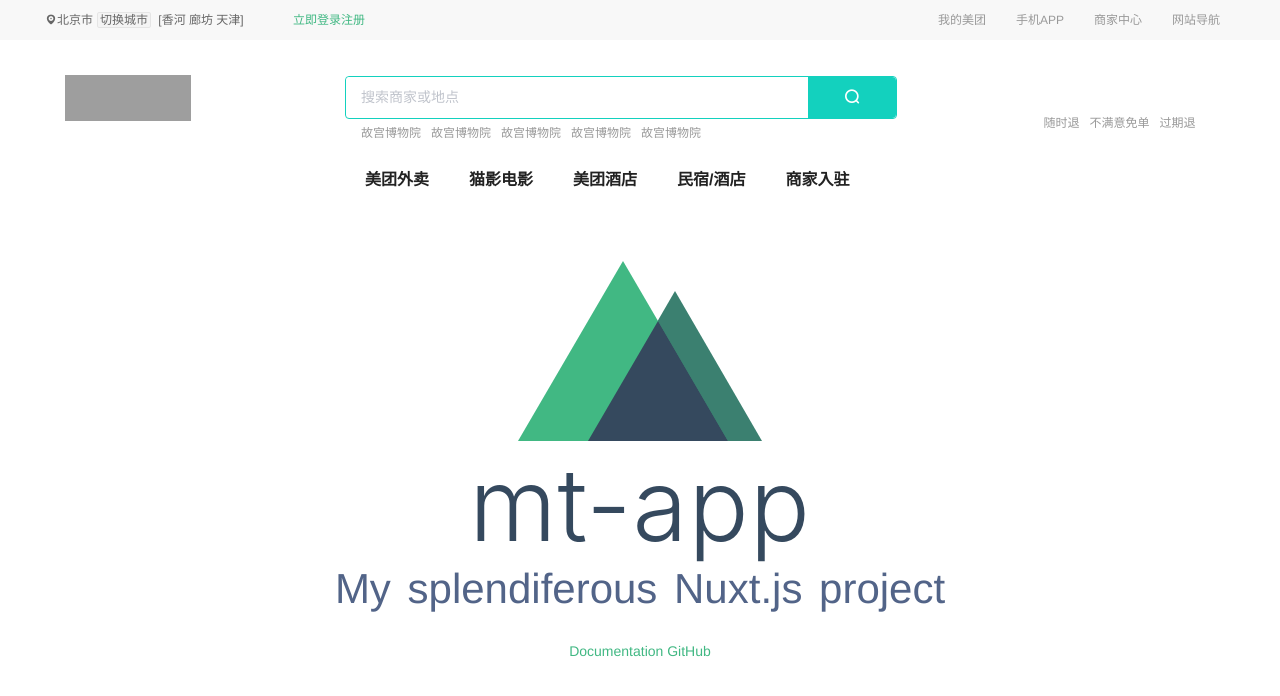
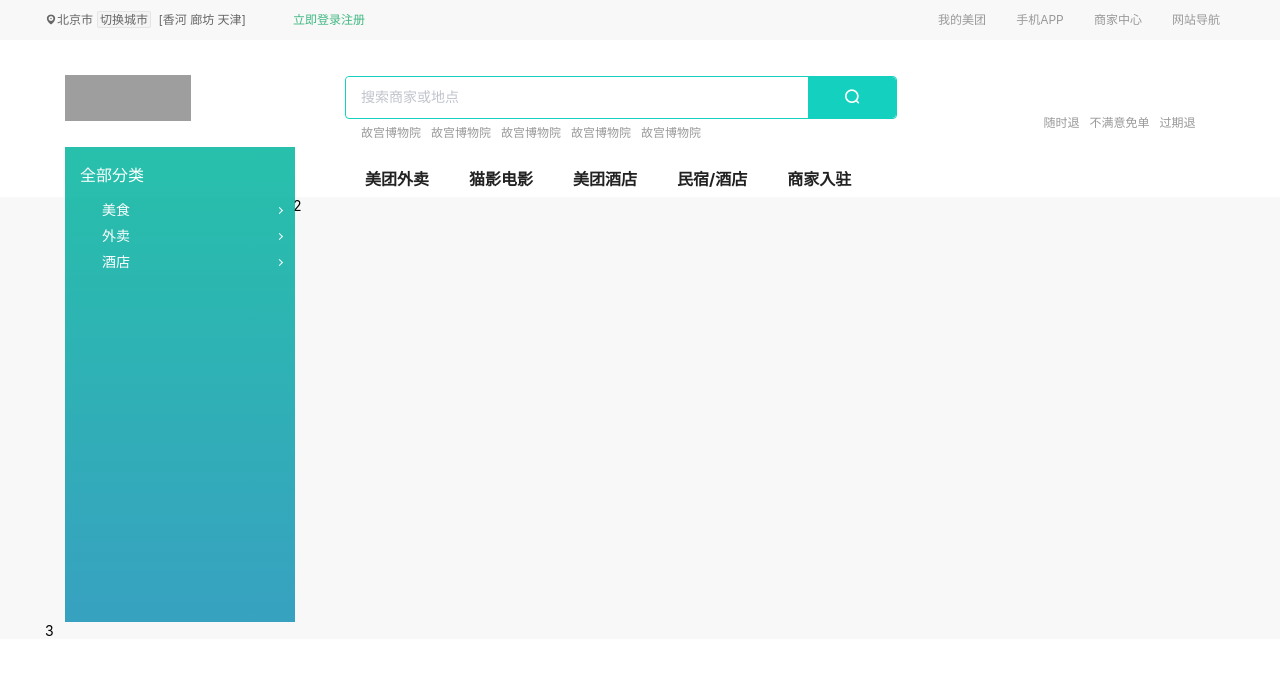
Before and after one commit to foreverLove1314/mt-app, a Nuxt app: page / in a window 1280 px wide. Shown: the top 696 px of the page. Built offline with nearby package versions, Linux system fonts and the light colour scheme; grey boxes are pictures that could not be loaded; a web font is replaced by a local one.

Commit message:
完成部分头部布局

```diff
--- /dev/null
+++ b/components/index/menu.vue
@@ -0,0 +1,38 @@
+<template>
+  <div class="m-menu">
+    <dl class="nav">
+      <dt>全部分类</dt>
+      <dd v-for="(item,index) in menu" :key="index">
+        <i :class="item.type"></i>{{item.name}}<span class="arrow"></span>
+      </dd>
+    </dl>
+  </div>
+</template>
+
+<script>
+export default {
+	name: "emenu",
+  data(){
+	  return {
+	    menu:[
+        {
+          type:'food',
+          name:'美食'
+        },
+        {
+          type:'takeout',
+          name:'外卖'
+        },
+        {
+          type:'hotel',
+          name:'酒店'
+        }
+      ]
+    }
+  }
+}
+</script>
+
+<style scoped>
+
+</style>
--- a/layouts/default.vue
+++ b/layouts/default.vue
@@ -1,12 +1,12 @@
 <template>
-  <el-container>
-    <el-header>
+  <el-container class="layout-default">
+    <el-header height="197px">
       <my-header/>
     </el-header>
     <el-main>
       <nuxt />
     </el-main>
-    <el-footer>
+    <el-footer height="100%">
       <my-footer/>
     </el-footer>
   </el-container>
--- a/pages/index.vue
+++ b/pages/index.vue
@@ -1,72 +1,29 @@
 <template>
-  <div class="container">
-    <div>
-      <logo />
-      <h1 class="title">
-        mt-app
-      </h1>
-      <h2 class="subtitle">
-        My splendiferous Nuxt.js project
-      </h2>
-      <div class="links">
-        <a
-          href="https://nuxtjs.org/"
-          target="_blank"
-          class="button--green"
-        >
-          Documentation
-        </a>
-        <a
-          href="https://github.com/nuxt/nuxt.js"
-          target="_blank"
-          class="button--grey"
-        >
-          GitHub
-        </a>
-      </div>
-    </div>
+  <div class="page-index">
+    <el-row>
+      <el-col :span="5">
+        <emenu/>
+      </el-col>
+      <el-col :span="19">
+          2
+      </el-col>
+    </el-row>
+    <el-row :span="24">
+      3
+    </el-row>
   </div>
 </template>
 
 <script>
-import Logo from '~/components/Logo.vue'
 
+import Emenu from '@/components/index/menu'
 export default {
   components: {
-    Logo
+    Emenu
   }
 }
 </script>
 
-<style>
-.container {
-  margin: 0 auto;
-  min-height: 100vh;
-  display: flex;
-  justify-content: center;
-  align-items: center;
-  text-align: center;
-}
-
-.title {
-  font-family: 'Quicksand', 'Source Sans Pro', -apple-system, BlinkMacSystemFont,
-    'Segoe UI', Roboto, 'Helvetica Neue', Arial, sans-serif;
-  display: block;
-  font-weight: 300;
-  font-size: 100px;
-  color: #35495e;
-  letter-spacing: 1px;
-}
-
-.subtitle {
-  font-weight: 300;
-  font-size: 42px;
-  color: #526488;
-  word-spacing: 5px;
-  padding-bottom: 15px;
-}
-
-.links {
-  padding-top: 15px;
-}
+<style lang="scss">
+  @import "@/assets/css/index/index.scss";
 </style>
```
